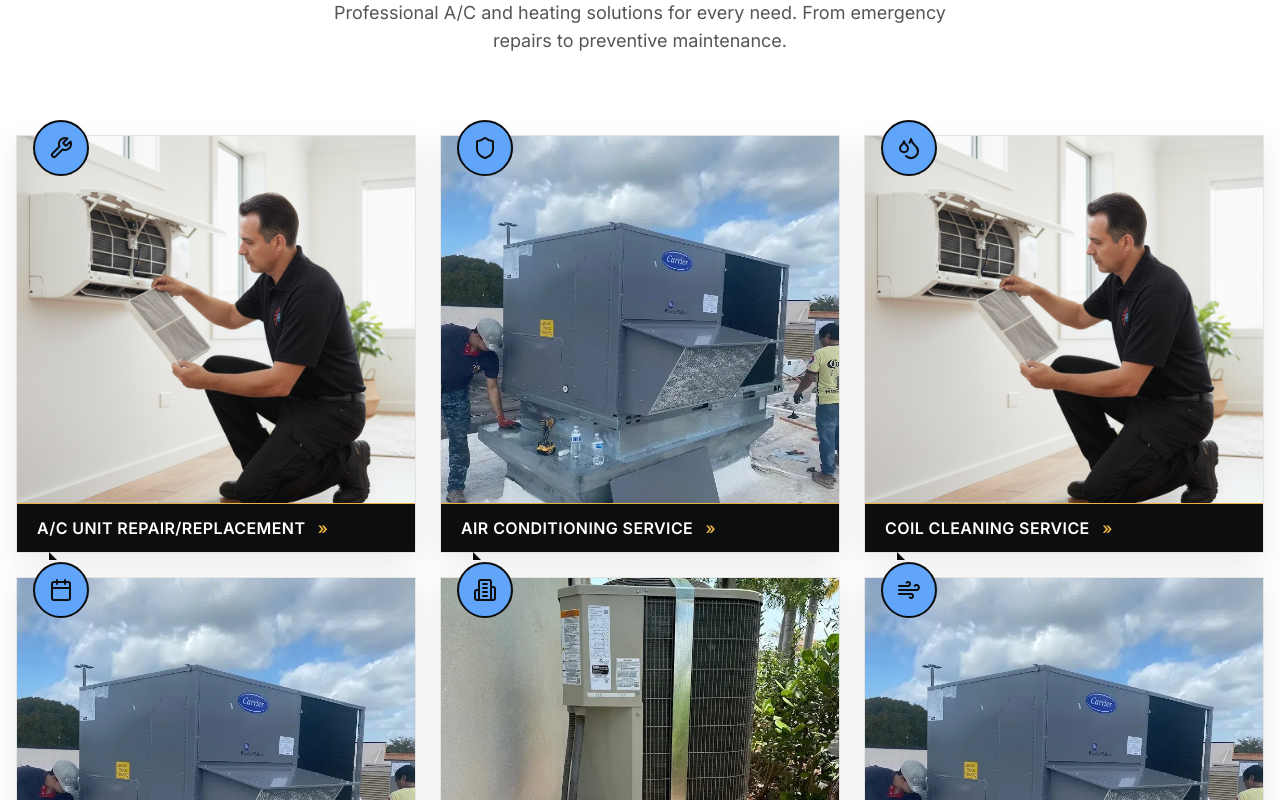
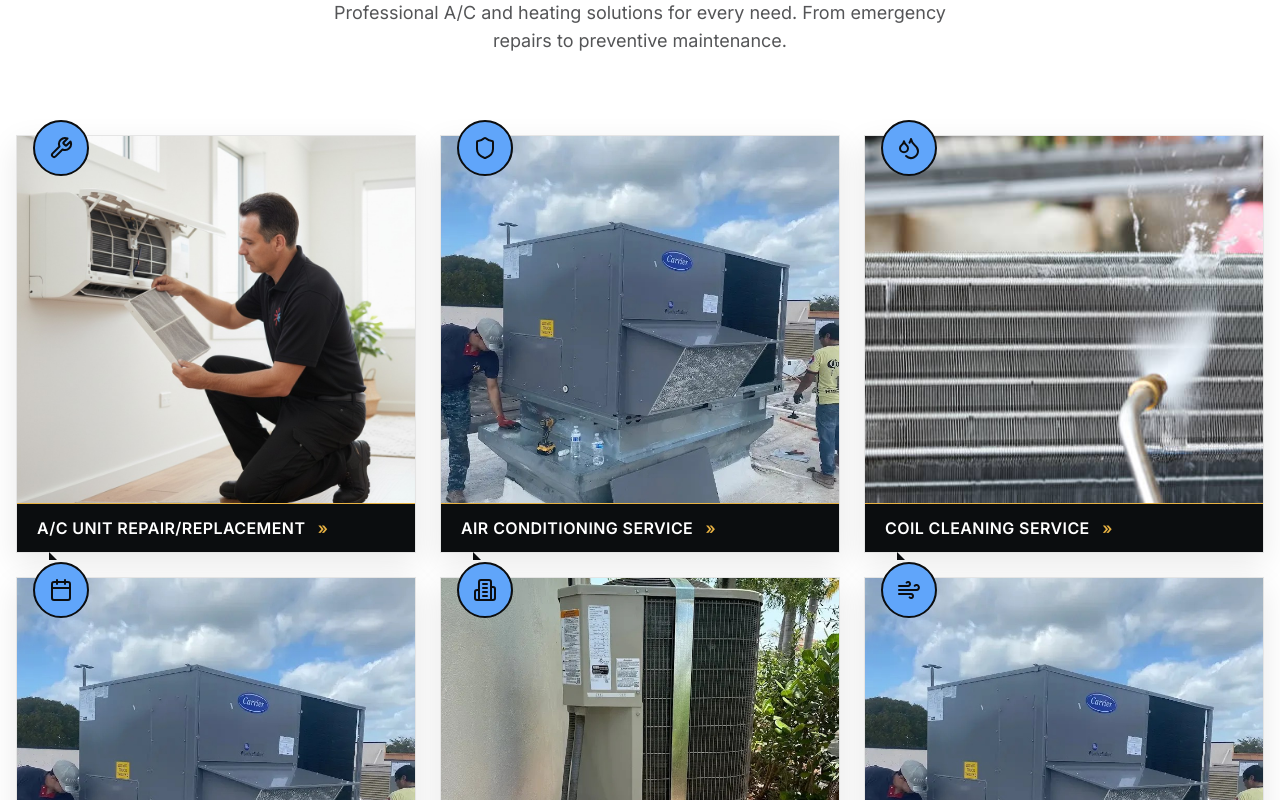
Before and after one commit to Expandingmind/MaagnusRSAC, a Next.js app: page / in a window 1280 px wide. Shown: the part 1200-2000 px from the top of the page. Built offline with nearby package versions, Linux system fonts and the light colour scheme.

Commit message:
Update Coil Cleaning service with professional coil cleaning image

```diff
--- a/app/gallery/page.tsx
+++ b/app/gallery/page.tsx
@@ -31,7 +31,7 @@ const projects = [
   },
   {
     id: 4,
-    image: '/images/AContheroof',
+    image: '/images/coilcleaning.jpg',
     title: 'Coil Cleaning Service',
     category: 'Maintenance',
     description: 'Professional evaporator and condenser coil cleaning'
--- a/components/sections/Gallery.tsx
+++ b/components/sections/Gallery.tsx
@@ -32,7 +32,7 @@ export class Gallery extends React.Component {
     },
     {
       id: 4,
-      image: '/images/AContheroof',
+      image: '/images/coilcleaning.jpg',
       title: 'Coil Cleaning Service',
       category: 'Maintenance'
     },
--- a/content/services.ts
+++ b/content/services.ts
@@ -61,8 +61,8 @@ export const services: Service[] = [
     slug: 'coil-cleaning-service',
     name: 'Coil Cleaning Service',
     icon: 'droplet',
-    image: '/images/acair.jpeg',
-    heroImage: '/images/acair.jpeg',
+    image: '/images/coilcleaning.jpg',
+    heroImage: '/images/coilcleaning.jpg',
     summary: 'Professional coil cleaning services to maximize your AC efficiency and air quality. Clean coils mean better cooling and optimal system performance.',
     bullets: [
       'Deep cleaning of evaporator and condenser coils',
```
Also changed, not shown: public/images/coilcleaning.jpg (added).
